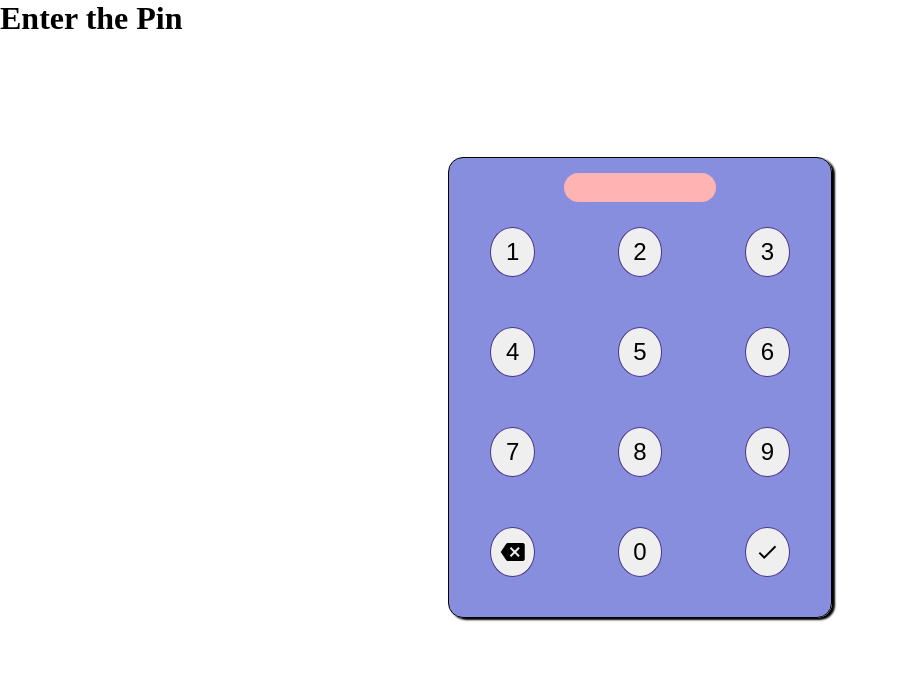
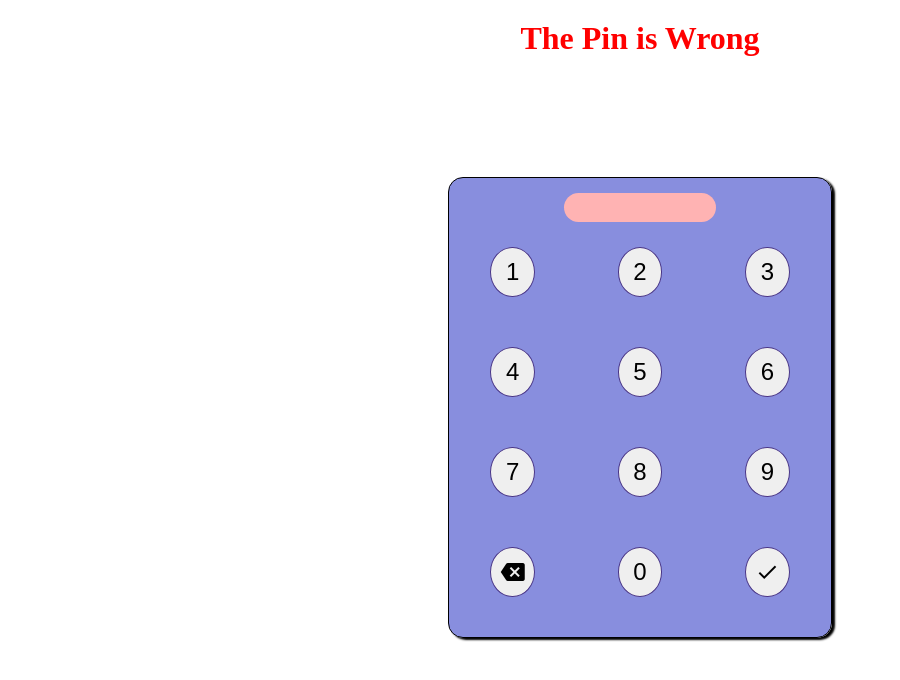
Before and after one commit to faiyaj7/PinPad, a plain HTML site: page index.html in a window 1280 px wide. Both pictures are taken after a click on the button "done". Shown: the whole page, without its empty margins (0-900 px from the left). Drawn offline with Linux system fonts and the light colour scheme.

Commit message:
Project done

```diff
--- a/index.css
+++ b/index.css
@@ -4,6 +4,12 @@
   box-sizing: border-box;
 }
 
+.title {
+  width: 100%;
+  text-align: center;
+  margin: 20px auto;
+  color: rgba(19, 31, 189, 0.5);
+}
 .pin_login {
   background-color: rgba(19, 31, 189, 0.5);
   width: 30%;
--- a/index.html
+++ b/index.html
@@ -11,7 +11,7 @@
     <title>PinPad</title>
   </head>
   <body>
-    <h1 id="h1">Enter the Pin</h1>
+    <h1 id="h1" class="title">Enter the Pin</h1>
     <div class="pin_login">
       <input
         id="login_input"
--- a/index.js
+++ b/index.js
@@ -23,11 +23,12 @@ const deleteValue = () => {
 
 const checkLoginPin = () => {
   if (Number(input) === loginNumber) {
-    console.log("right");
     h1.textContent = "Your logged in";
+    h1.style.color = "rgb(7 139 7 / 67%)";
   } else if (Number(input) !== loginNumber) {
-    console.log("wrong");
     inputByValue.classList.add("login_input_error");
+    h1.textContent = "The Pin is Wrong";
+    h1.style.color = "red";
     input = "";
   }
 };
```
